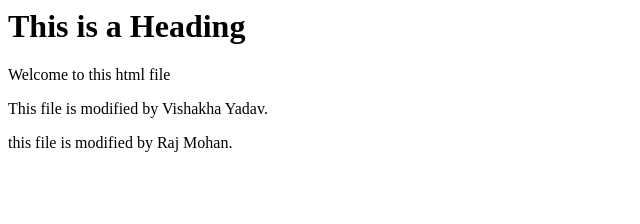
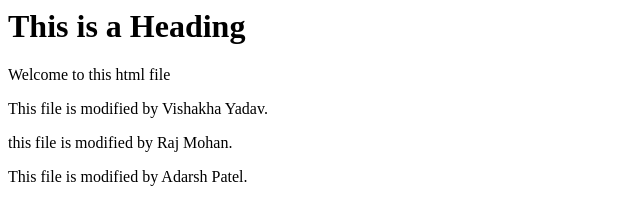
Before and after one commit to sharmaakshat0707/SampleProj, a plain HTML site: page index.html in a window 1280 px wide. Shown: the whole page, without its empty margins (0-640 px from the left). Drawn offline with Linux system fonts and the light colour scheme.

Commit message:
Update index.html

```diff
--- a/index.html
+++ b/index.html
@@ -9,6 +9,7 @@
         <p>Welcome to this html file</p>
         <p> This file is modified by Vishakha Yadav. <p>
         <p> this file is modified by Raj Mohan.</p>
+        <p> This file is modified by Adarsh Patel.</p>
 
     </body>
 </html>
```
